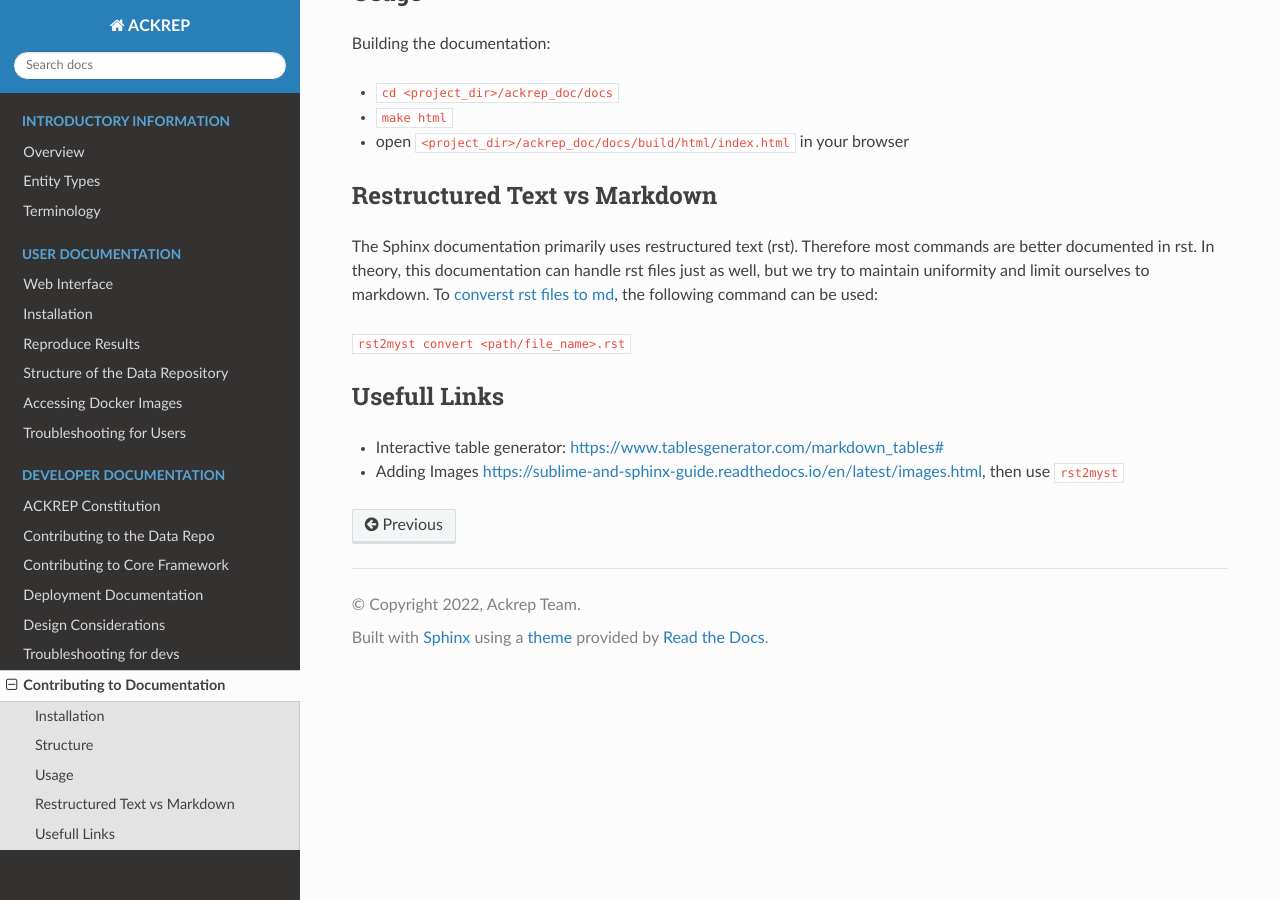
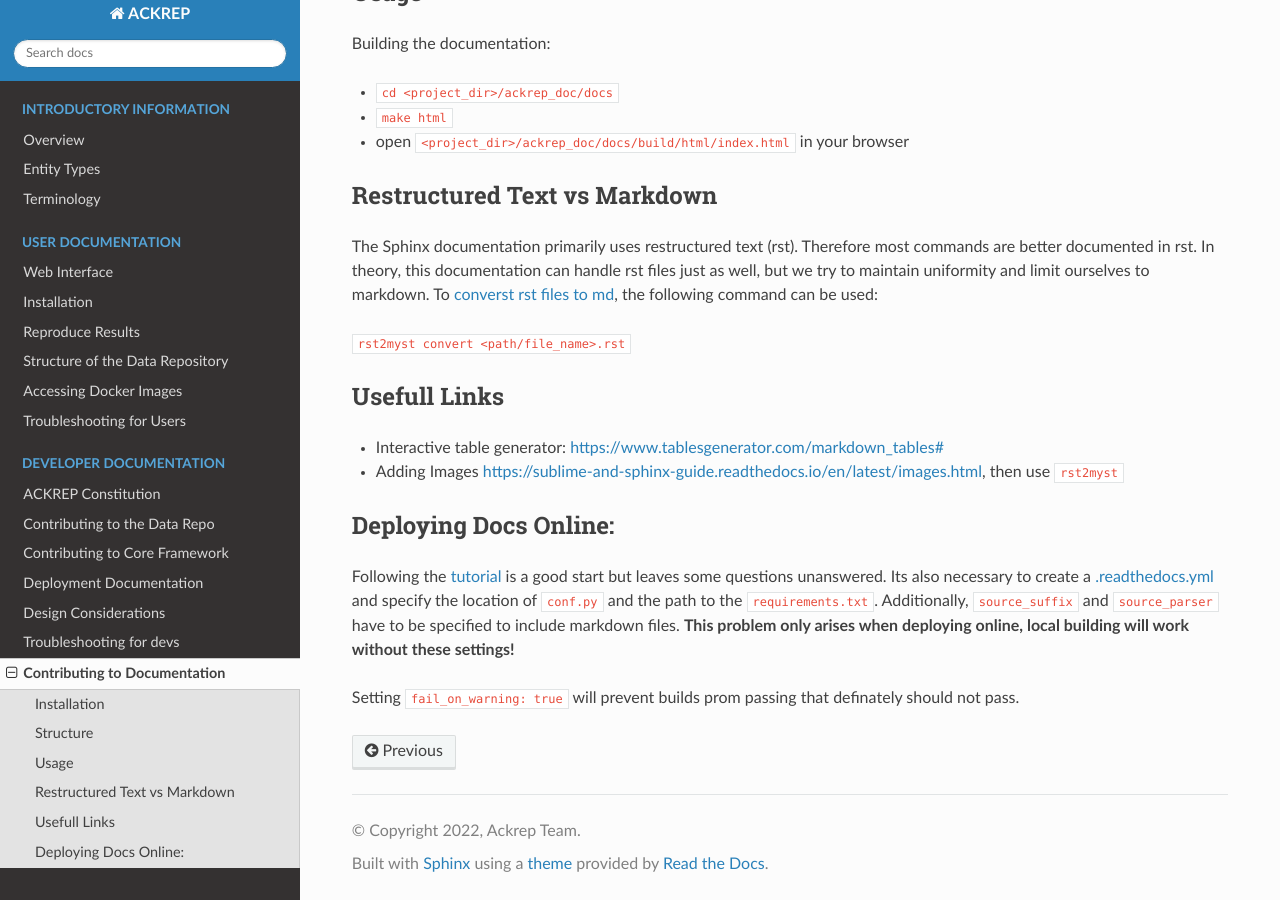
Before and after one commit to ackrep-org/ackrep_doc, a Sphinx documentation site: the page built from docs/source/devdoc/contributing_docs.md, in a window 1280 px wide and 900 px high, scrolled down 1181 px. Built offline with Sphinx 7.4.7 and the Read the Docs theme 2.0.0, drawn with Linux system fonts in a browser that asks for light colours.

Commit message:
deploying docs added

```diff
--- a/docs/source/devdoc/contributing_docs.md
+++ b/docs/source/devdoc/contributing_docs.md
@@ -52,3 +52,8 @@ The Sphinx documentation primarily uses restructured text (rst). Therefore most
 ## Usefull Links
 - Interactive table generator: <https://www.tablesgenerator.com/markdown_tables#>
 - Adding Images <https://sublime-and-sphinx-guide.readthedocs.io/en/latest/images.html>, then use `rst2myst`
+
+## Deploying Docs Online:
+Following the [tutorial](https://docs.readthedocs.io/en/stable/tutorial/index.html#getting-started) is a good start but leaves some questions unanswered. Its also necessary to create a [.readthedocs.yml](https://docs.readthedocs.io/en/stable/config-file/index.html) and specify the location of `conf.py` and the path to the `requirements.txt`. Additionally, `source_suffix` and `source_parser` have to be specified to include markdown files. **This problem only arises when deploying online, local building will work without these settings!**
+
+Setting `fail_on_warning: true` will prevent builds prom passing that definately should not pass.
```
